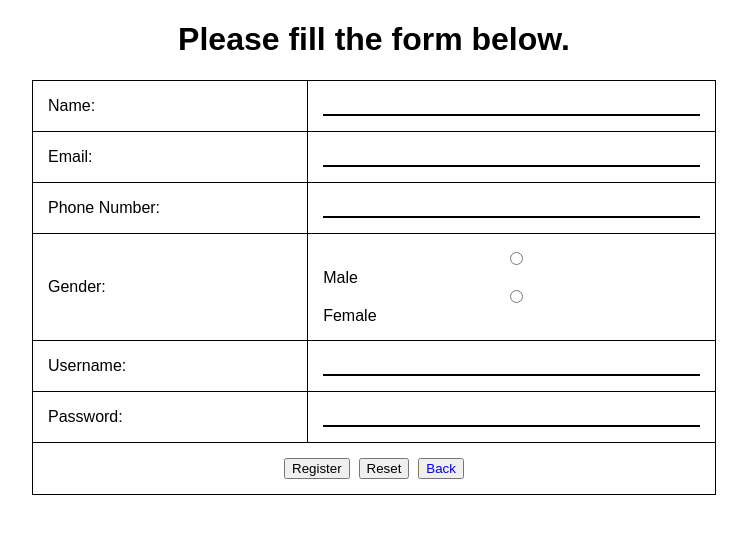
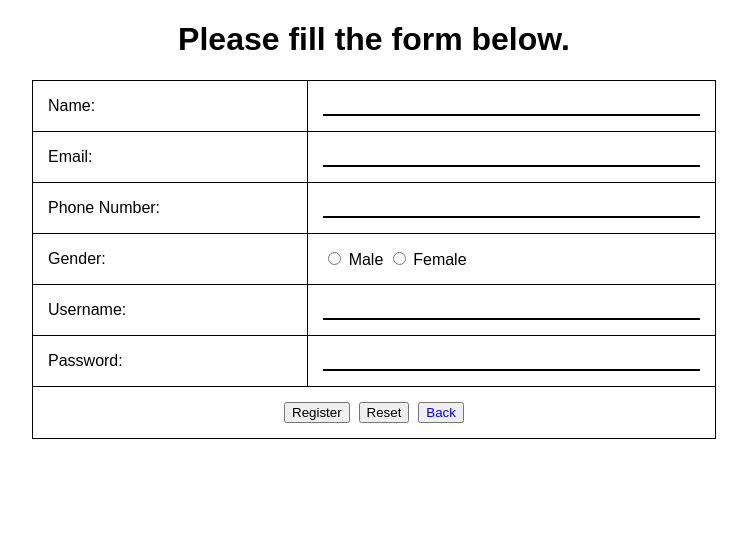
Before and after one commit to i5mat/lab-web, a PHP site: page /register.php in a window 1280 px wide. Shown: the top 534 px of the page, without its empty margins (266-1013 px from the left). Run offline with PHP 8.4, Linux system fonts and the light colour scheme.

Commit message:
+ changes

```diff
--- a/database.php
+++ b/database.php
@@ -1,9 +1,9 @@
 <?php
 
     // $servername = "localhost";
-    // $username = "b031910250";
-    // $password = "5599";
-    // $dbname = "student_b031910250";
+    // $username = "b031920032";
+    // $password = "6107";
+    // $dbname = "student_b031920032";
 
     $servername = "localhost";
     $username = "root";
--- a/header.php
+++ b/header.php
@@ -29,7 +29,6 @@
         <a href="welcome.php" class="<?= active_url(["welcome.php"]); ?>">Home</a>
         <a href="user-form.php" class="<?= active_url(["user-form.php", "p_form.php"]); ?>">Form</a>
         <a href="calculation-form.php" class="<?= active_url(["calculation-form.php", "order.php"]); ?>">Order Form</a>
-        <!-- <a href="#">Validation</a> -->
         <a href="read-file.php" class="<?= active_url(["read-file.php"]); ?>">Read File</a>
         <a href="write-file.php" class="<?= active_url(["write-file.php"]); ?>">Write File</a>
         <a href="golfer.php" class="<?= active_url(["golfer.php", "golfer-add-record.php", "golfer-view-record.php", "golfer-update-record.php", "golfer-delete-record.php"]); ?>">Golfer</a>
--- a/login.css
+++ b/login.css
@@ -7,7 +7,7 @@ table {
     width: 60%;
 }
 
-input {
+input[type=text], input[type=password], input[type=email], input[type=number] {
     border: none;
     border-bottom: 2px solid black;
     width: 100%;
--- a/style.css
+++ b/style.css
@@ -1,5 +1,5 @@
 /*-------------------------*/
-/* [START] GENERAL [START] */
+/* START GENERAL */
 /*-------------------------*/
 
 * {
@@ -18,7 +18,13 @@ h1.title {
     color: #f2f2f2;
 }
 
-/* Add Left and Right Padding */
+input[type=text], input[type=password], input[type=email], input[type=number] {
+    border: none;
+    border-bottom: 2px solid black;
+    width: 100%;
+}
+
+/* Left and Right Padding */
 .container {
     padding-right: 15px;
     padding-left: 15px;
@@ -53,7 +59,7 @@ h1.title {
     text-align: center;
 }
 
-/* Style the footer */
+/* Footer Section */
 footer {
     position: fixed;
     left: 0;
@@ -71,21 +77,21 @@ footer {
 }
 
 /*---------------------*/
-/* [END] GENERAL [END] */
+/* END GENERAL */
 /*---------------------*/
 
 /*------------------------------------*/
-/* [START] TOP NAVIGATION BAR [START] */
+/* START TOP NAVIGATION BAR */
 /*------------------------------------*/
 
-/* Style the top navigation bar */
+/* top navigation bar style */
 nav.topnav {
     overflow: hidden;
     background-color: #333;
     margin-bottom: 30px;
 }
 
-/* Style the topnav links */
+/* topnav links style */
 nav.topnav a {
     float: left;
     color: #f2f2f2;
@@ -99,19 +105,17 @@ nav.topnav a:hover:not(.active) {
     background-color: #111;
 }
 
-/* Highlight active nav */
+/* Highlight current active nav */
 nav.topnav .active {
     background-color: #00BFFF;
 }
 
-
-
 /*--------------------------------*/
-/* [END] TOP NAVIGATION BAR [END] */
+/* END TOP NAVIGATION BAR */
 /*--------------------------------*/
 
 /*-----------------------*/
-/* [START] TABLE [START] */
+/* START TABLE */
 /*-----------------------*/
 
 table, th, td {
@@ -124,5 +128,5 @@ th, td {
 }
 
 /*-------------------*/
-/* [END] TABLE [END] */
+/* END TABLE */
 /*-------------------*/
```
